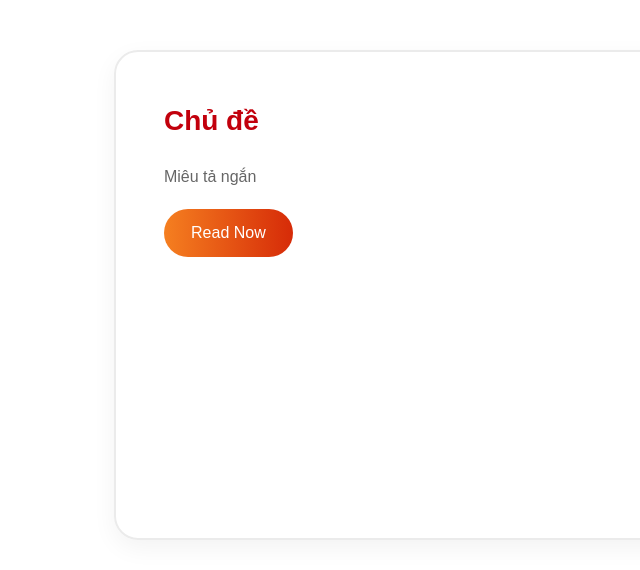
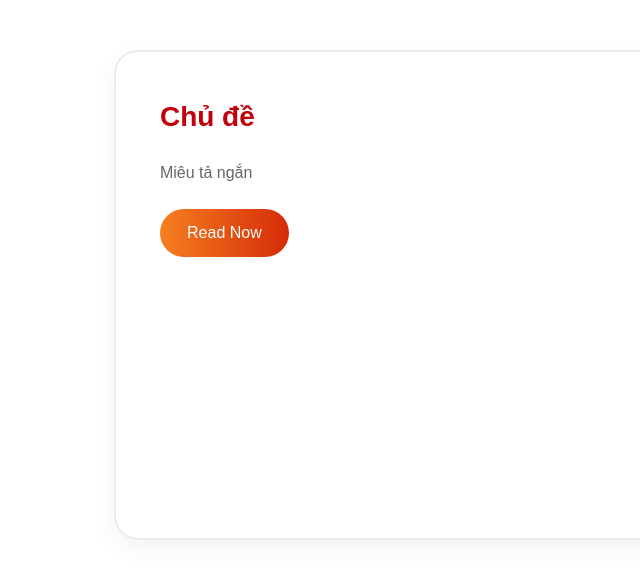
Before and after one commit to chunn5123s/Blog, a plain HTML site: page blog.html in a window 1280 px wide. Shown: the part 160-730 px from the top of the page, 0-640 px from the left. Drawn offline with Linux system fonts and the light colour scheme.

Commit message:
7nd commit

```diff
--- a/assets/blogstyle.css
+++ b/assets/blogstyle.css
@@ -82,7 +82,7 @@ html {
 }
 
 .container-heading .heading-text {
-    padding: 30px;
+    padding: 26px 0px 0px 26px;
 }
 
 .heading-text .content {
@@ -98,7 +98,7 @@ html {
     font-weight: 400;
     line-height: 24px;
     color: rgba(102, 102, 102, 1);
-    padding-bottom: 20px;
+    padding-bottom: 24px;
 }
 
 .container-heading .heading-img {
@@ -114,6 +114,11 @@ html {
     color: #fff;
     line-height: 23px;
     text-align: center
+}
+
+.container-heading .heading-text .button:hover {
+    background-image: linear-gradient(rgba(245, 127, 32, 1),rgba(214, 43, 8, 1));
+    cursor: pointer;
 }
 
 .blog-card-tabs {
```
